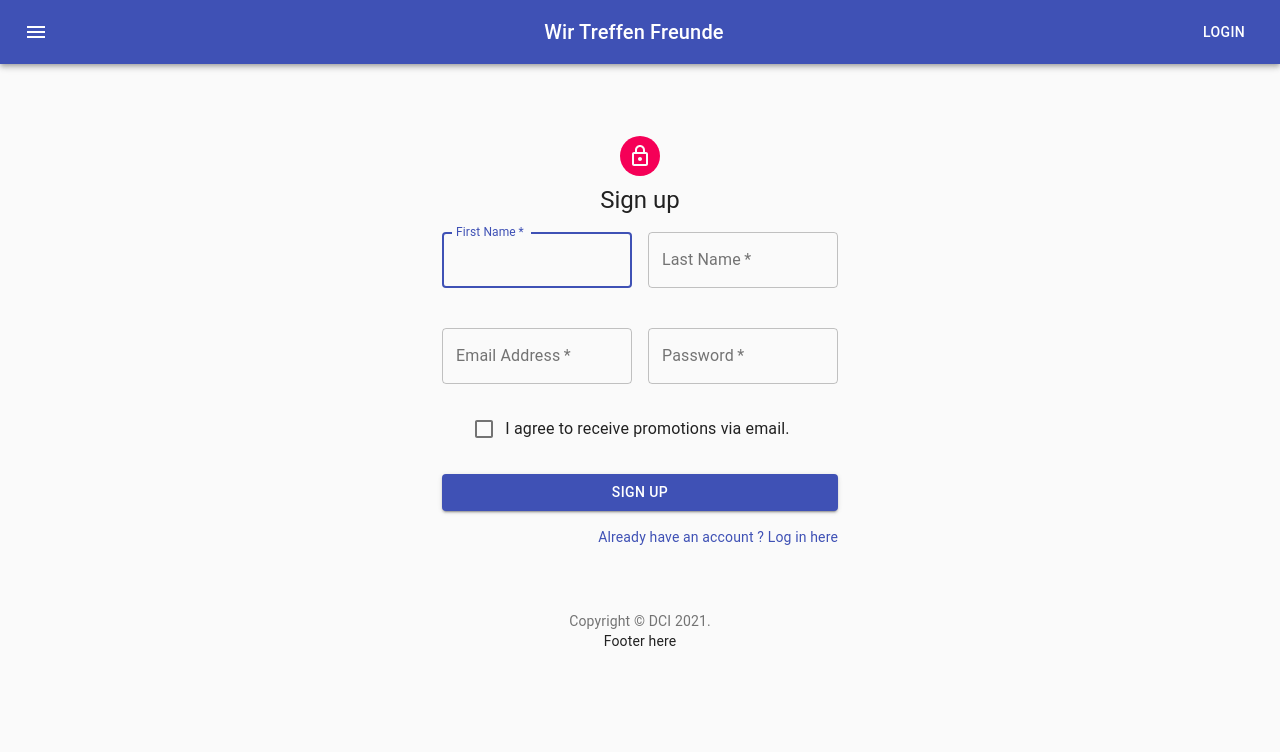
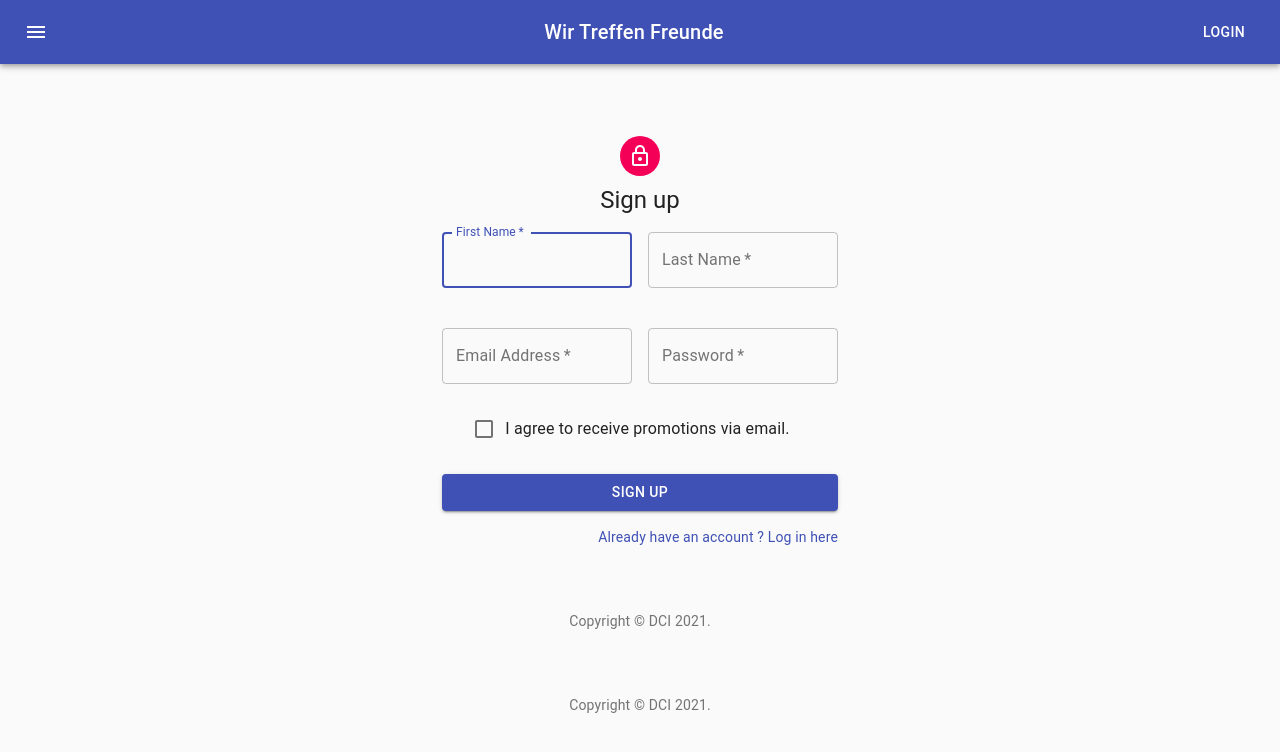
Before and after one commit to wirTreffenFreunde/wtf-frontend, a React (Create React App) app: page /register in a window 1280 px wide. Shown: the top 752 px of the page. Built offline with nearby package versions, Linux system fonts and the light colour scheme.

Commit message:
moved copyright to footer

```diff
--- a/src/components/Footer.js
+++ b/src/components/Footer.js
@@ -1,10 +1,12 @@
+import Box from "@material-ui/core/Box";
+import Copyright from "../Layout/Copyright";
 
 function Footer() {
     return (
-      <div className="Footer">
-        Footer here
-      </div>
+        <Box mt={8}>
+            <Copyright />
+        </Box>
     );
-  }
+}
 
-  export default Footer;
+export default Footer;
--- a/src/components/LogIn.js
+++ b/src/components/LogIn.js
@@ -6,12 +6,10 @@ import FormControlLabel from "@material-ui/core/FormControlLabel";
 import Checkbox from "@material-ui/core/Checkbox";
 import Link from "@material-ui/core/Link";
 import Grid from "@material-ui/core/Grid";
-import Box from "@material-ui/core/Box";
 import LockOutlinedIcon from "@material-ui/icons/LockOutlined";
 import Typography from "@material-ui/core/Typography";
 import Container from "@material-ui/core/Container";
 
-import Copyright from "../Layout/Copyright";
 import useStyles from "../Layout/useStyles";
 
 export default function LogIn() {
@@ -77,9 +75,6 @@ export default function LogIn() {
           </Grid>
         </form>
       </div>
-      <Box mt={8}>
-        <Copyright />
-      </Box>
     </Container>
   );
 }
```
